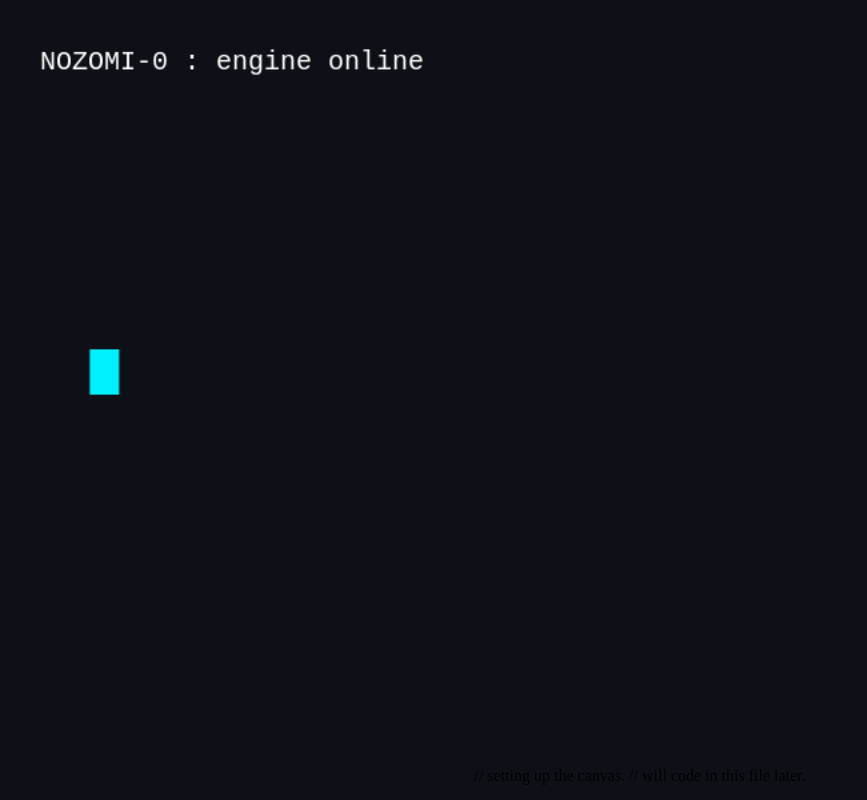
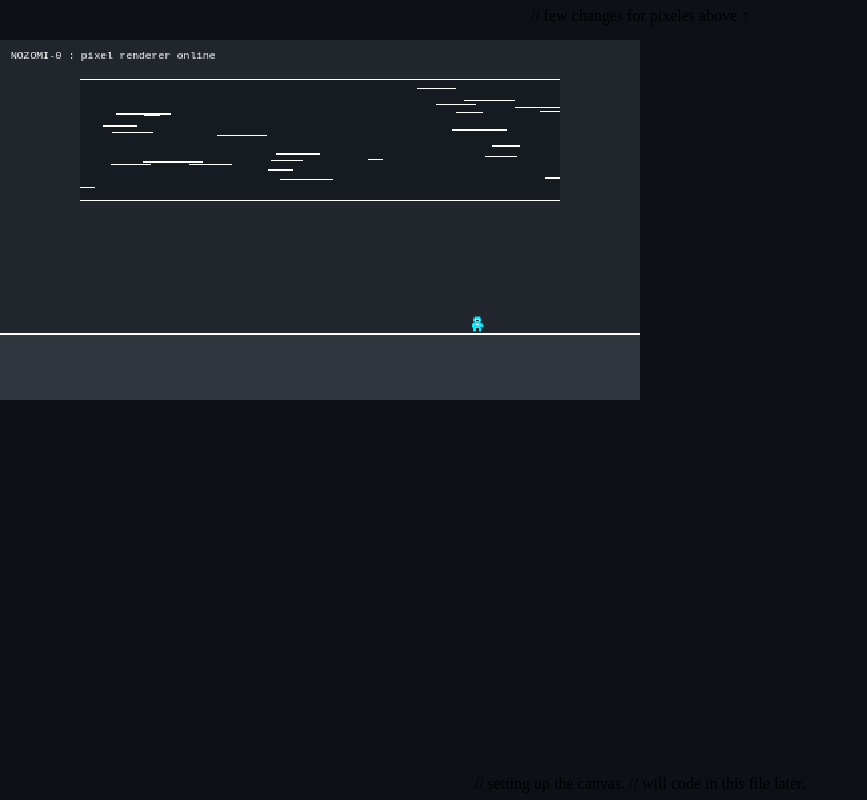
Before and after one commit to ritamto/Nozomi-0, a website with bundled scripts: page public/index.html in a window 1280 px wide. Shown: the whole page, without its empty margins (0-867 px from the left). Built offline with nearby package versions, Linux system fonts and the light colour scheme.

Commit message:
pixels and sprites (might be an album cover name)

```diff
--- a/public/index.html
+++ b/public/index.html
@@ -6,16 +6,18 @@
   <title>NOZOMI-0</title>
   <style>
     html, body { margin: 0;
-      height: 100%;
-      background: #0D1117;
-      display: grid;
-      place-items: center; }
+       height: 100%;
+        background: #0D1117;
+         display: grid;
+          place-items: center;
+         }
     canvas {
       width: min(100vw, calc(100vh * 16 / 9));
       aspect-ratio: 16 / 9;
-      background: #0D1117;
+      image-rendering: pixelated;
     }
   </style>
+       //  few changes for pixeles above ↑
 </head>
 <body>
   <canvas id="game" width="960" height="540"></canvas> // setting up the canvas.
--- a/public/src/config.js
+++ b/public/src/config.js
@@ -1,12 +1,30 @@
 // Every tunable number is here so balancing is one-file work.
-export const W = 960;
-export const H = 540;
+export const W = 480;
+export const H = 270; // for pixel purposes.
 
-export const COLORS = {
+export const COLORS = { // adding more shades.
   bg: '#0D1117',
+  bgLight: '#161B22',
   train: '#21262D',
-  line: '#FFFFFF', //should this be white, would azure be better? idk
+  trainLight: '#30363D',
+  line: '#FFFFFF', // this should be white, azure aint that gud.
   hazard: '#FF2A55',
+  hazardDark: '#8A1230',
   player: '#00F0FF',
+  playerDark: '#0088A0',
 };
 // pretty proud of my color selection here.
+
+export const KEYS = {
+  b: COLORS.bg,
+  g: COLORS.bgLight,
+  k: COLORS.train,
+  l: COLORS.trainLight,
+  w: COLORS.line,
+  r: COLORS.hazard,
+  o: COLORS.hazardDark,
+  c: COLORS.player,
+  d: COLORS.playerDark,
+};
+
+// one letter per color, will come handy later,. in sprites.
--- a/public/src/main.js
+++ b/public/src/main.js
@@ -1,7 +1,35 @@
 import { W, H, COLORS } from './config.js'; // yea the file i made jus now. lets code the other part now.
-
+import { makeSprite } from './sprite.js'; // i made it just now.
 
 const ctx = document.getElementById('game').getContext('2d');
+ctx.imageSmoothingEnabled = false;
+
+// top half of the courier sprite, which is fanstatic. the legs are animated separately.
+const top = [
+  '...dddd...',
+  '..dccccd..',
+  '..cwwwwc..',
+  '..cwkkwc..',
+  '..dccccd..',
+  '.dccccccd.',
+  '.cccwwccc.',
+  '.cccccccc.',
+  '.dcccccd..',
+];
+const legs = {
+  idle: ['..cc..cc..', '..cc..cc..', '..dd..dd..', '..kk..kk..'],
+  runA: ['..cc..cc..', '.cc....cc.', '.dd....dd.', '.kk....kk.'],
+  runB: ['...cccc...', '...cddc...', '...dkkd...', '...kkkk...'],
+};
+const frames = [legs.runA, legs.idle, legs.runB, legs.idle].map(l => makeSprite([...top, ...l]));
+
+// Speed lines outside the window
+const lines = Array.from({ length: 24 }, () => ({
+  x: Math.random() * W,
+  y: 40 + Math.random() * 70,
+  len: 10 + Math.random() * 40,
+  speed: 200 + Math.random() * 300,
+}));
 
 let last = performance.now();
 let t = 0;
@@ -11,17 +39,52 @@ function frame(now) {
   last = now;
   t += dt;
 
-
+  // Nighty nite
   ctx.fillStyle = COLORS.bg;
   ctx.fillRect(0, 0, W, H);
 
-  ctx.fillStyle = COLORS.player;
-  ctx.fillRect(100 + Math.sin(t * 2) * 60, 250, 22, 34);
+  // Windows XP
+  ctx.fillStyle = COLORS.bgLight;
+  ctx.fillRect(60, 30, 360, 90);
+  ctx.fillStyle = COLORS.line;
+  for (const l of lines) {
+    l.x -= l.speed * dt;
+    if (l.x + l.len < 60) { l.x = 420; l.y = 36 + Math.random() * 78; }
+    const x0 = Math.max(60, Math.round(l.x));
+    const x1 = Math.min(420, Math.round(l.x + l.len));
+    if (x1 > x0) ctx.fillRect(x0, Math.round(l.y), x1 - x0, 1);
+  }
+
+  // Window frame and wall
+  ctx.fillStyle = COLORS.train;
+  ctx.fillRect(0, 0, W, 30);
+  ctx.fillRect(0, 120, W, 100);
+  ctx.fillRect(0, 30, 60, 90);
+  ctx.fillRect(420, 30, 60, 90);
+  ctx.fillStyle = COLORS.line;
+  ctx.fillRect(60, 29, 360, 1);
+  ctx.fillRect(60, 120, 360, 1);
+
+  // floor
+  ctx.fillStyle = COLORS.trainLight;
+  ctx.fillRect(0, 220, W, 50);
+  ctx.fillStyle = COLORS.line;
+  ctx.fillRect(0, 220, W, 1);
+
+  // Courier running back and forth.
+  const x = 240 + Math.sin(t * 1.5) * 120;
+  const dir = Math.cos(t * 1.5) >= 0 ? 1 : -1;
+  const sprite = frames[Math.floor(t * 10) % frames.length];
+  ctx.save();
+  ctx.translate(Math.round(x), 220 - sprite.height);
+  if (dir < 0) { ctx.translate(sprite.width, 0); ctx.scale(-1, 1); }
+  ctx.drawImage(sprite, 0, 0);
+  ctx.restore();
 
   ctx.fillStyle = COLORS.line;
-  ctx.font = '20px monospace';
-  ctx.fillText('NOZOMI-0 : engine online', 30, 40);
+  ctx.font = '8px monospace';
+  ctx.fillText('NOZOMI-0 : pixel renderer online', 8, 14);
 
   requestAnimationFrame(frame);
 }
-requestAnimationFrame(frame); // done coding in ts.
+requestAnimationFrame(frame);
--- /dev/null
+++ b/public/src/sprite.js
@@ -0,0 +1,34 @@
+import { KEYS } from './config.js'; // the keys shortcts for colors i just made.
+
+export function makeSprite(rows) {
+  const h = rows.length;
+  const w = rows[0].length;
+  const c = document.createElement('canvas');
+  c.width = w;
+  c.height = h;
+  const g = c.getContext('2d');
+  rows.forEach((row, y) => {
+    for (let x = 0; x < w; x++) {
+      const color = KEYS[row[x]];
+      if (color) {
+        g.fillStyle = color;
+        g.fillRect(x, y, 1, 1);
+      }
+    }
+  });
+  return c;
+}
+
+// Mirror a sprite horizontally (for facing left).
+export function flip(sprite) {
+  const c = document.createElement('canvas');
+  c.width = sprite.width;
+  c.height = sprite.height;
+  const g = c.getContext('2d');
+  g.translate(sprite.width, 0);
+  g.scale(-1, 1);
+  g.drawImage(sprite, 0, 0);
+  return c;
+}
+
+// sprites ↑
```
